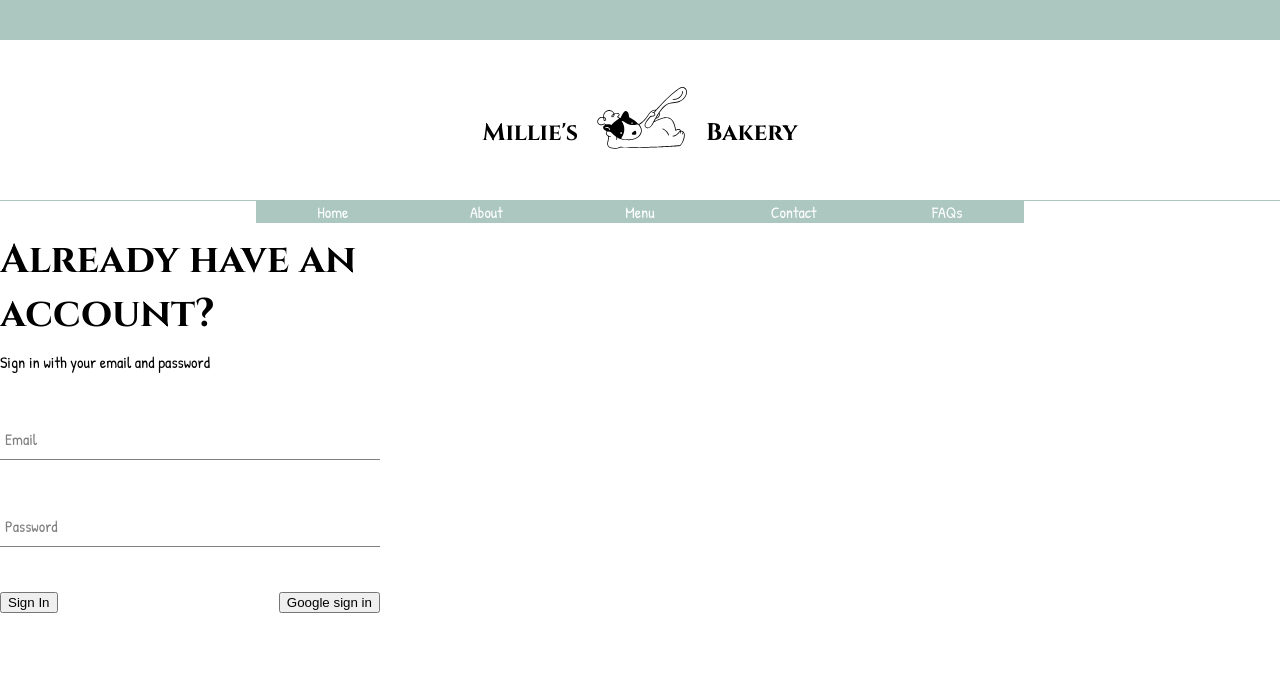
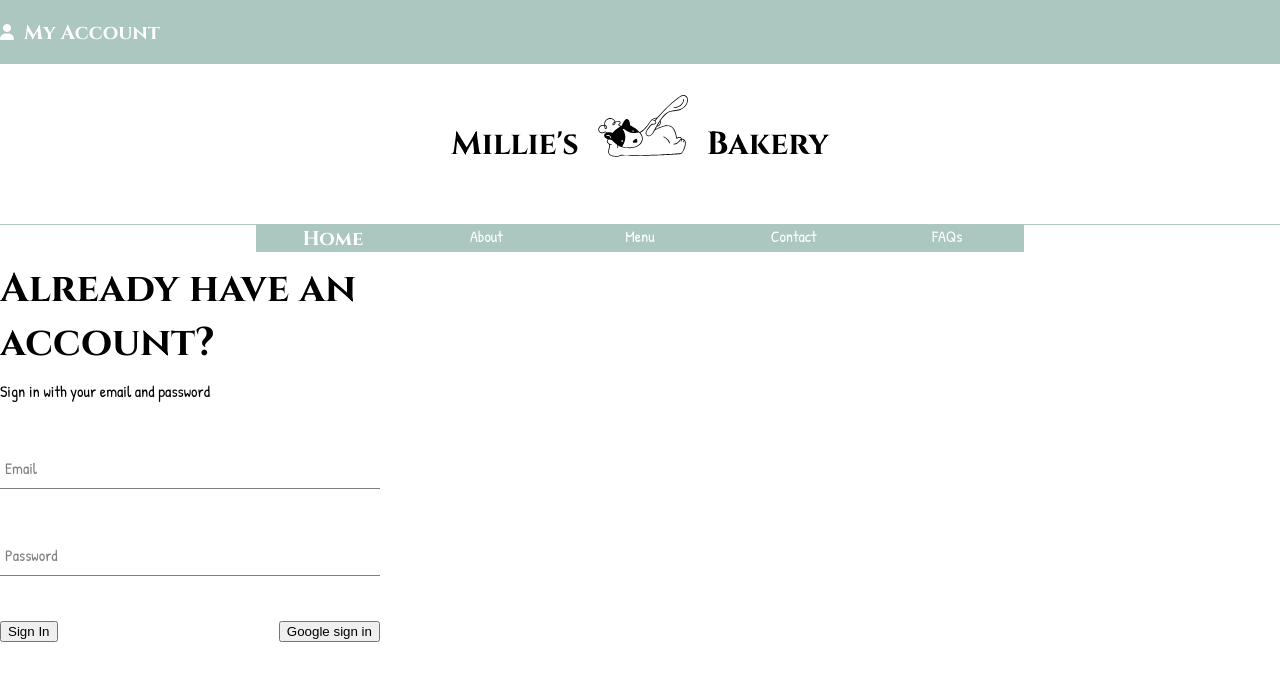
Before and after one commit to qiuyi0907/millies_bakery, a React (Create React App) app: page /login in a window 1280 px wide. Shown: the top 680 px of the page. Built offline with nearby package versions, Linux system fonts and the light colour scheme.

Commit message:
Add the main image on home page

```diff
--- a/public/index.html
+++ b/public/index.html
@@ -32,7 +32,12 @@
       href="https://fonts.googleapis.com/css2?family=Cinzel:wght@400;700&family=Patrick+Hand&display=swap"
       rel="stylesheet"
     />
+
+    <!-- icon -->
+    <script src="https://kit.fontawesome.com/de09e3192f.js" crossorigin="anonymous"></script>
+
     <title>Millie's Bakery</title>
+
   </head>
   <body>
     <noscript>You need to enable JavaScript to run this app.</noscript>
--- /dev/null
+++ b/src/components/home-img/HomeImg.jsx
@@ -0,0 +1,10 @@
+import React from 'react'
+import './home-img.styles.scss'
+
+const HomeImg = () => {
+  return (
+    <div className='home-img-container'></div>
+  )
+}
+
+export default HomeImg
--- /dev/null
+++ b/src/components/home-img/home-img.styles.scss
@@ -0,0 +1,7 @@
+.home-img-container {
+    width: 100%;
+    height: 45vh;
+    overflow: hidden;
+    background-image: url('../../img/home.JPG');
+    background-position: center;
+}
--- a/src/components/navigation/Navigation.jsx
+++ b/src/components/navigation/Navigation.jsx
@@ -1,20 +1,29 @@
 import React from "react";
 import "./navigation.style.scss";
-import {ReactComponent as Logo} from "../../assets/millies_bakery_logo.svg"
+import { ReactComponent as Logo } from "../../assets/millies_bakery_logo.svg";
 import { Link } from "react-router-dom";
 
 const Navigation = () => {
   return (
     <div>
-      <div className="promotion"></div>
-      <Link className="logo-section" to='/'>
-        <h4>Millie's</h4>
-        <Logo className="logo"/>
-        <h4>Bakery</h4>
+      <div className="promotion">
+        <Link to="/login">
+          <div className="account">
+            <i class="fa-solid fa-user account-icon" />
+            <h5>My Account</h5>
+          </div>
+        </Link>
+      </div>
+      <Link className="logo-section" to="/">
+        <h3>Millie's</h3>
+        <Logo className="logo" />
+        <h3>Bakery</h3>
       </Link>
       <div className="nav-bar">
         <ul className="nav-list">
-          <li className="nav-item">Home</li>
+          <Link to="/" className="nav-item">
+            <h5>Home</h5>
+          </Link>
           <li className="nav-item">About</li>
           <li className="nav-item">Menu</li>
           <li className="nav-item">Contact</li>
--- a/src/components/navigation/navigation.style.scss
+++ b/src/components/navigation/navigation.style.scss
@@ -1,7 +1,25 @@
 .promotion {
     width: 100vw;
-    height: 5vh;
+    height: 8vh;
     background-color: var(--green);
+    display: flex;
+    align-items: center;
+    color: white;
+}
+
+.account {
+    display: flex;
+    flex-direction: row;
+    align-items: center;
+    cursor: pointer;
+    color: white;
+    &:hover {
+        color: black
+    }
+
+    h5 {
+        margin: 0 .5em ;
+    }
 }
 
 .logo-section {
@@ -15,6 +33,8 @@
     .logo {
         width: 10%;
         height: 60%;
+        position: relative;
+        top: -1em;
     }
 
     h4 {
--- a/src/routes/home-page/Home.jsx
+++ b/src/routes/home-page/Home.jsx
@@ -1,12 +1,14 @@
-import React from 'react'
-import CategoryDir from '../../components/category-directory/CategoryDir'
+import React from "react";
+import CategoryDir from "../../components/category-directory/CategoryDir";
+import HomeImg from "../../components/home-img/HomeImg";
 
 const Home = () => {
   return (
     <div>
-        <CategoryDir />
+      <HomeImg />
+      <CategoryDir />
     </div>
-  )
-}
+  );
+};
 
-export default Home
+export default Home;
```
Also changed, not shown: src/img/home.JPG (added).
